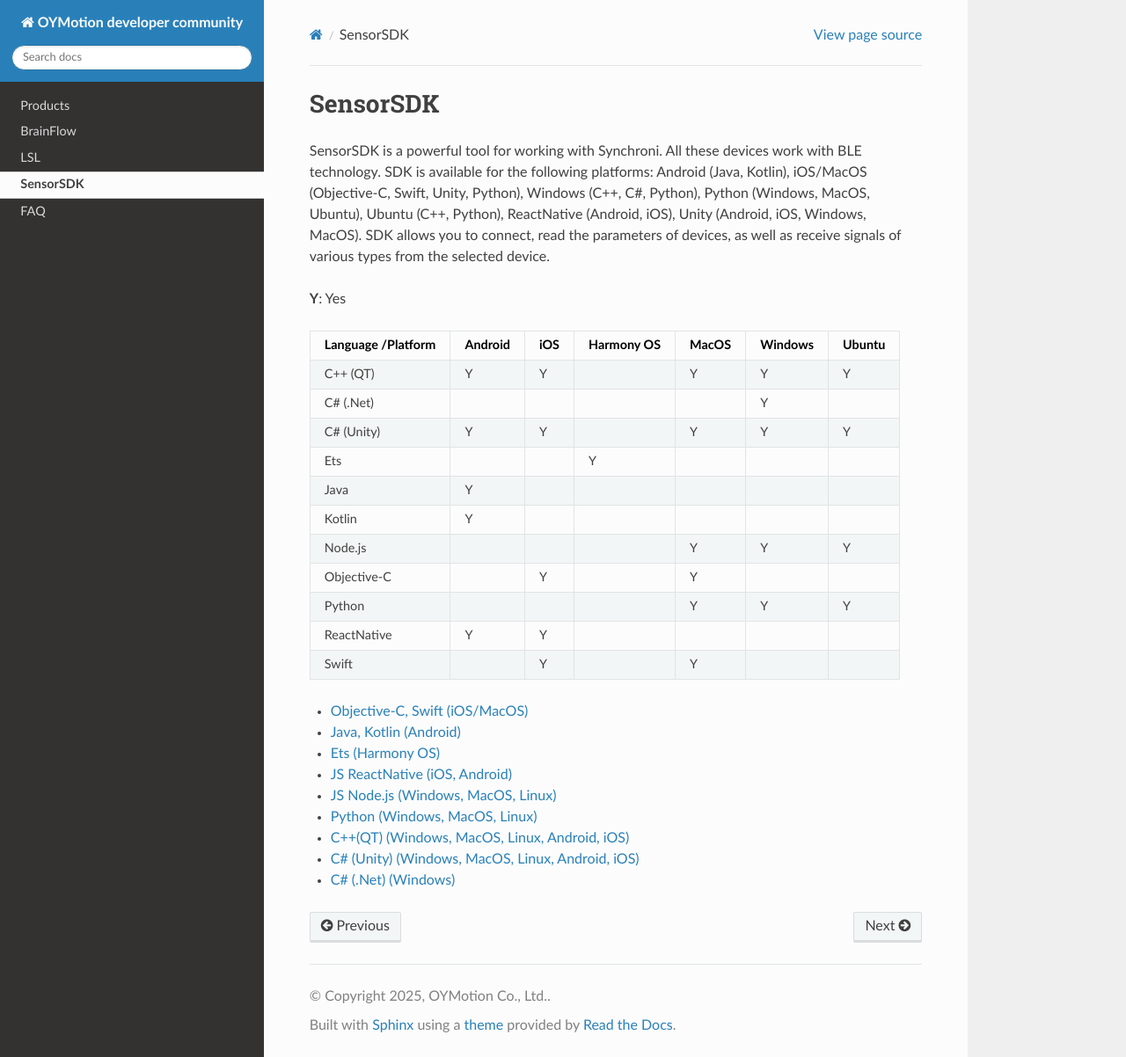
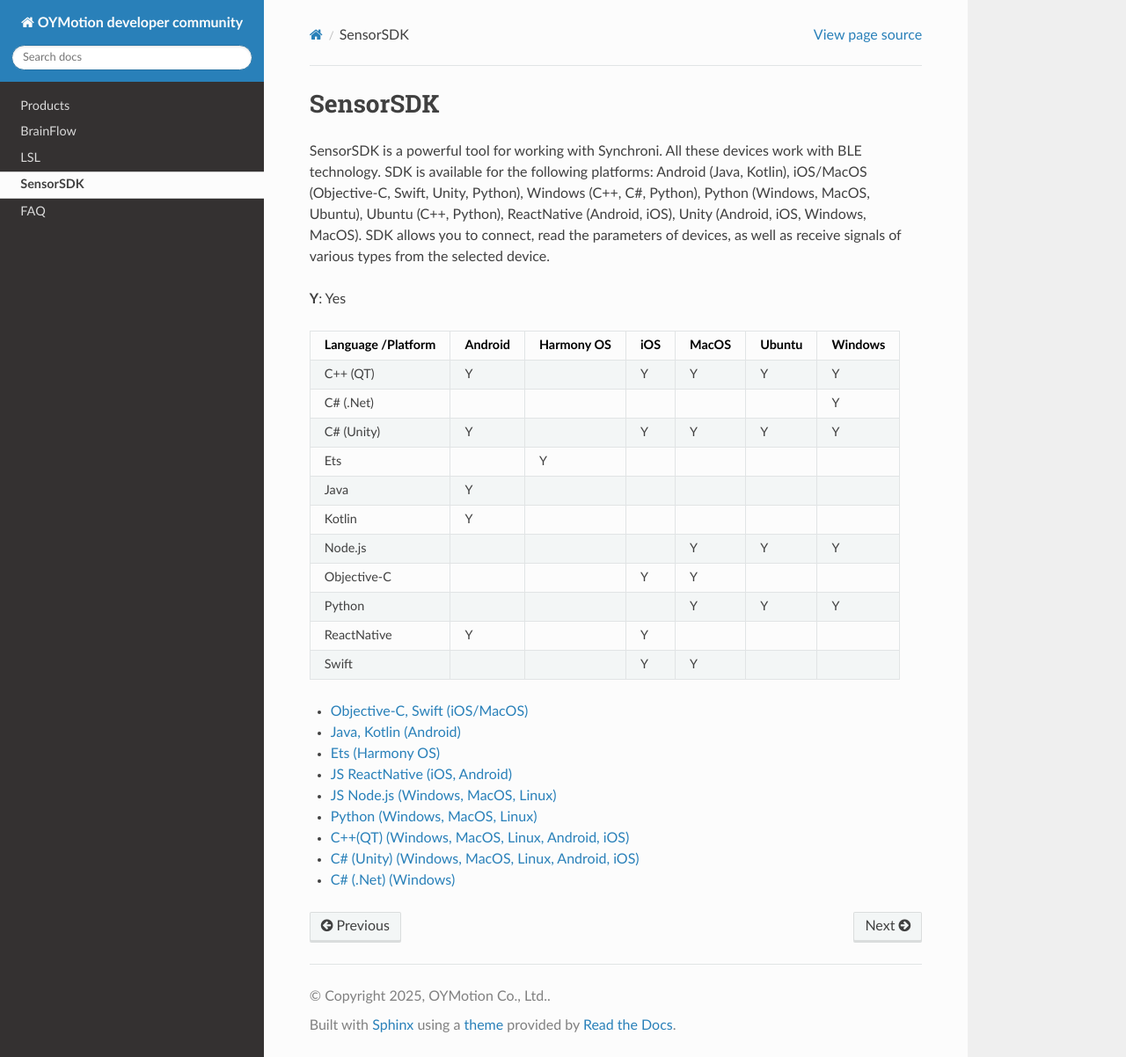
Before and after one commit to oymotion/develope_faq, a Sphinx documentation site: the page built from doc/source/SDK.rst, in a window 1280 px wide and 1202 px high. Shown: the whole window at 88% size. Built offline with Sphinx 7.4.7 and the Read the Docs theme 3.1.0, drawn with Linux system fonts in a browser that asks for light colours.

Commit message:
update sort

```diff
--- a/doc/source/SDK.rst
+++ b/doc/source/SDK.rst
@@ -6,32 +6,32 @@ SensorSDK is a powerful tool for working with Synchroni. All these devices work
 **Y**: Yes
 
 
-+-------------+------------+-----------+------------+------------+------------+-----------+
-| Language    | Android    | iOS       | Harmony OS | MacOS      | Windows    | Ubuntu    |
-| /Platform   |            |           |            |            |            |           |
-+=============+============+===========+============+============+============+===========+
-| C++ (QT)    |     Y      |     Y     |            |     Y      |     Y      |     Y     |
-+-------------+------------+-----------+------------+------------+------------+-----------+
-| C# (.Net)   |            |           |            |            |     Y      |           |
-+-------------+------------+-----------+------------+------------+------------+-----------+
-| C# (Unity)  |     Y      |     Y     |            |     Y      |     Y      |     Y     |
-+-------------+------------+-----------+------------+------------+------------+-----------+
-| Ets         |            |           |     Y      |            |            |           |
-+-------------+------------+-----------+------------+------------+------------+-----------+
-| Java        |     Y      |           |            |            |            |           |
-+-------------+------------+-----------+------------+------------+------------+-----------+
-| Kotlin      |     Y      |           |            |            |            |           |
-+-------------+------------+-----------+------------+------------+------------+-----------+
-| Node.js     |            |           |            |     Y      |     Y      |     Y     |
-+-------------+------------+-----------+------------+------------+------------+-----------+
-| Objective-C |            |     Y     |            |     Y      |            |           |
-+-------------+------------+-----------+------------+------------+------------+-----------+
-| Python      |            |           |            |     Y      |     Y      |     Y     |
-+-------------+------------+-----------+------------+------------+------------+-----------+
-| ReactNative |     Y      |     Y     |            |            |            |           |
-+-------------+------------+-----------+------------+------------+------------+-----------+
-| Swift       |            |     Y     |            |     Y      |            |           |
-+-------------+------------+-----------+------------+------------+------------+-----------+
++-------------+------------+------------+-----------+------------+-----------+------------+
+| Language    | Android    | Harmony OS | iOS       | MacOS      | Ubuntu    | Windows    |
+| /Platform   |            |            |           |            |           |            |
++=============+============+============+===========+============+===========+============+
+| C++ (QT)    |     Y      |            |     Y     |     Y      |     Y     |     Y      |
++-------------+------------+------------+-----------+------------+-----------+------------+
+| C# (.Net)   |            |            |           |            |           |     Y      |
++-------------+------------+------------+-----------+------------+-----------+------------+
+| C# (Unity)  |     Y      |            |     Y     |     Y      |     Y     |     Y      |
++-------------+------------+------------+-----------+------------+-----------+------------+
+| Ets         |            |     Y      |           |            |           |            |
++-------------+------------+------------+-----------+------------+-----------+------------+
+| Java        |     Y      |            |           |            |           |            |
++-------------+------------+------------+-----------+------------+-----------+------------+
+| Kotlin      |     Y      |            |           |            |           |            |
++-------------+------------+------------+-----------+------------+-----------+------------+
+| Node.js     |            |            |           |     Y      |     Y     |     Y      |
++-------------+------------+------------+-----------+------------+-----------+------------+
+| Objective-C |            |            |     Y     |     Y      |           |            |
++-------------+------------+------------+-----------+------------+-----------+------------+
+| Python      |            |            |           |     Y      |     Y     |     Y      |
++-------------+------------+------------+-----------+------------+-----------+------------+
+| ReactNative |     Y      |            |     Y     |            |           |            |
++-------------+------------+------------+-----------+------------+-----------+------------+
+| Swift       |            |            |     Y     |     Y      |           |            |
++-------------+------------+------------+-----------+------------+-----------+------------+
 
 
 
```
